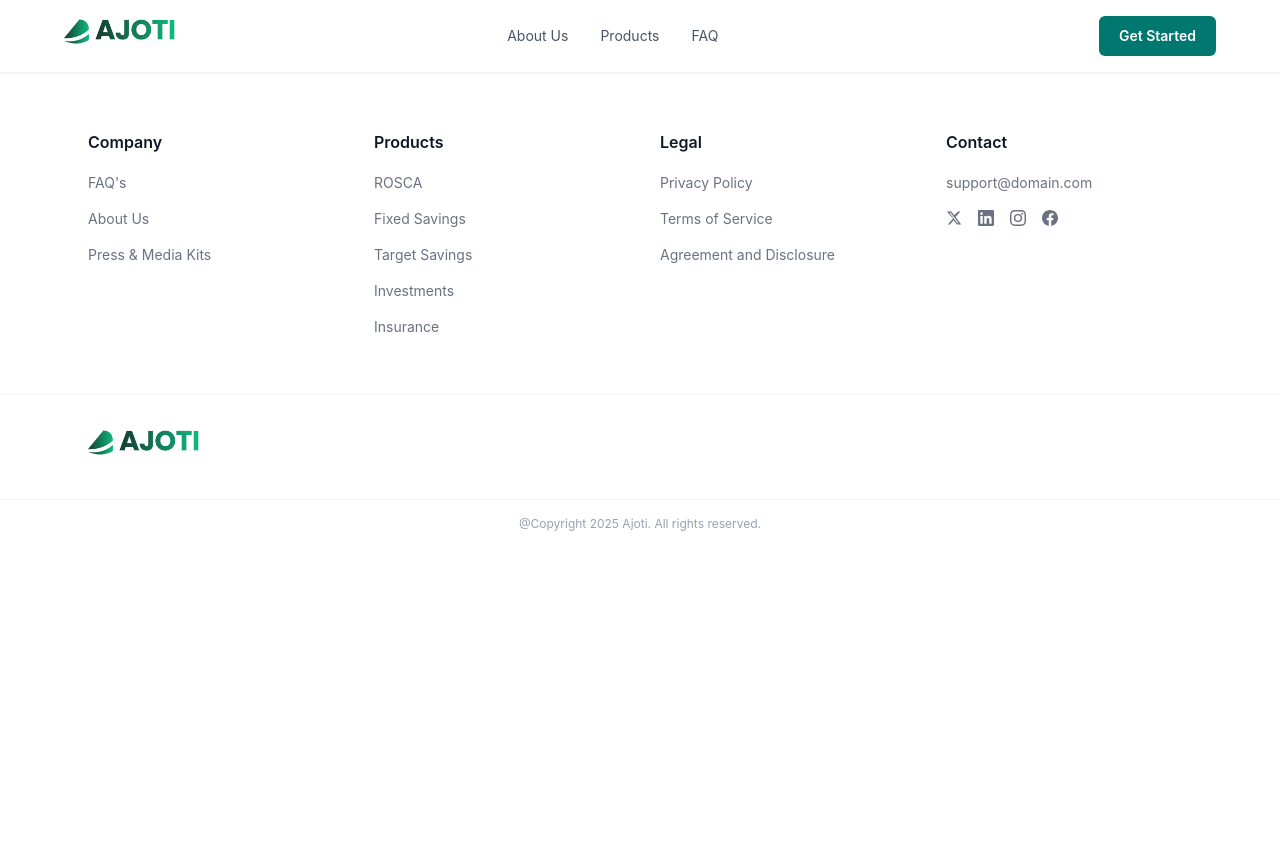
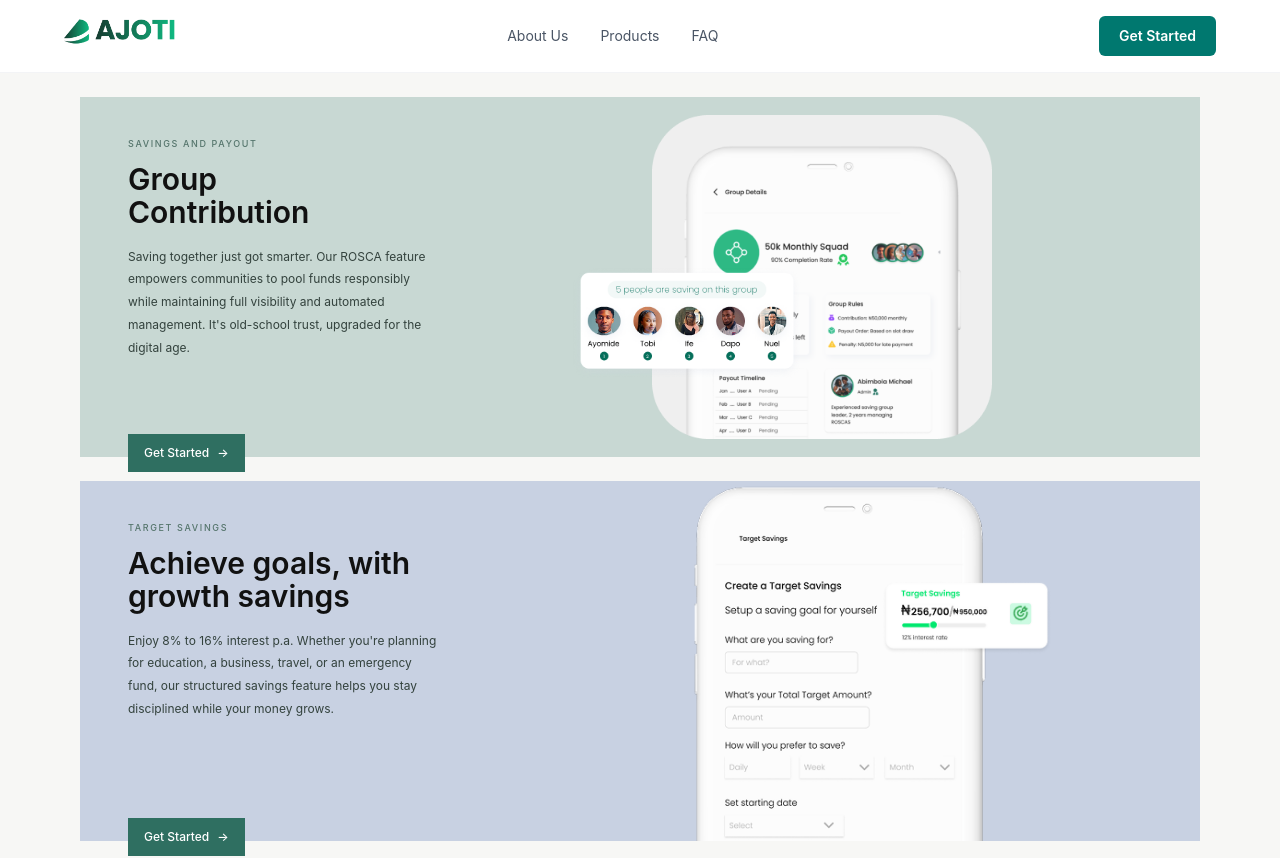
Before and after one commit to ajoti-fintech/ajoti-website, a React (Vite) app: page /products in a window 1280 px wide. Shown: the top 858 px of the page. Before the commit the page ends 800 px from the top, so only its background shows below. Built offline with nearby package versions, Linux system fonts and the light colour scheme.

Commit message:
fixed products routes

```diff
--- a/src/App.tsx
+++ b/src/App.tsx
@@ -69,6 +69,7 @@ import SmartTriggersSection from './components/SmartTriggersSection'
 import DownloadSection from './components/DownloadSection'
 import Footer from './components/Footer'
 import AboutUs from "./pages/AboutUs";
+import Products from "./pages/Products"
 
 function Home() {
   return (
@@ -94,6 +95,8 @@ function App() {
         <Routes>
           <Route path="/" element={<Home />} />
           <Route path="/aboutus" element={<AboutUs />} />
+          <Route path="/products" element={<Products />} />
+
         </Routes>
 
         <Footer />
```
